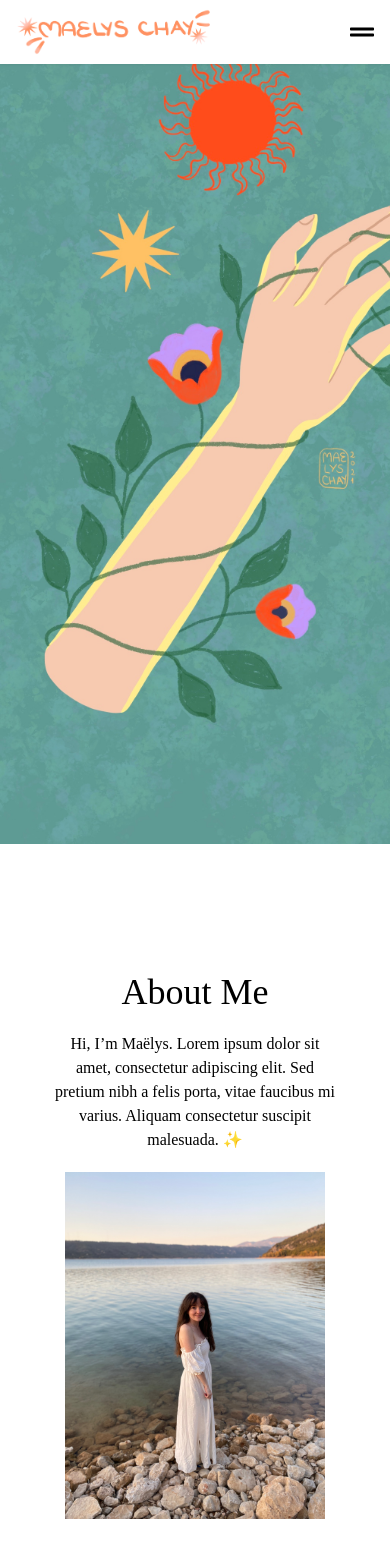
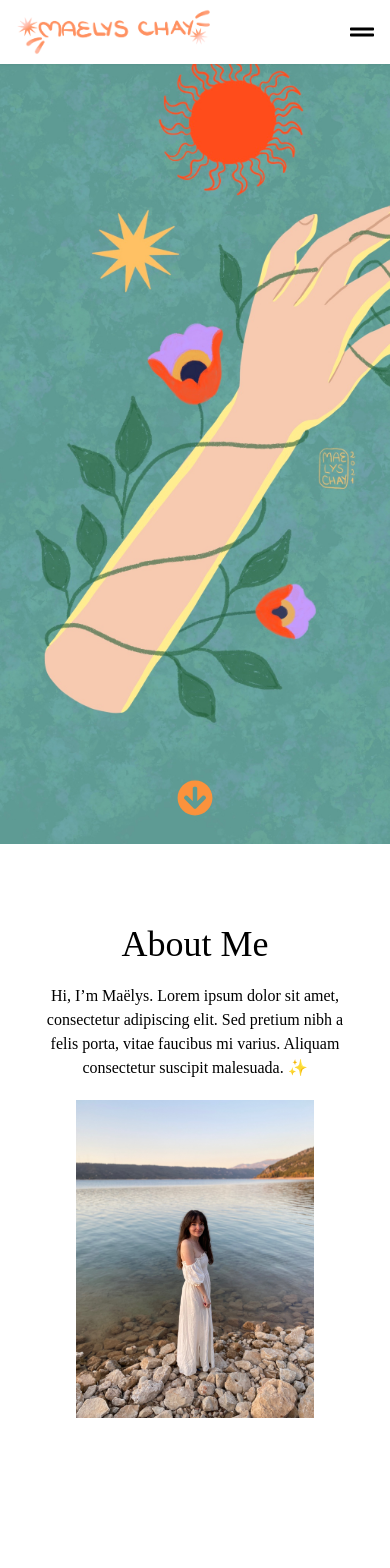
Before and after one commit to philsmithies/maelys_portfolio, a Next.js app in the folder web/: page / in a window 390 px wide. Shown: the top 1568 px of the page. Built offline with nearby package versions, Linux system fonts and the light colour scheme.

Commit message:
refactored scroll to element

```diff
--- /dev/null
+++ b/web/components/ScrollDownButton.jsx
@@ -0,0 +1,24 @@
+import { useState } from "react";
+import { FaArrowCircleDown } from "react-icons/fa";
+
+const ScrollButton = ({ reference }) => {
+  const [scrollButtonVisible, setScrollButtonVisible] = useState(true);
+
+  const executeScroll = () => {
+    reference.current.scrollIntoView({ behavior: "smooth", block: "start" });
+    setScrollButtonVisible(false);
+  };
+
+  return (
+    <button className="self-end">
+      <FaArrowCircleDown
+        className={`mb-5 h-9 w-9 animate-bounce fill-orange-400 transition-all duration-500 ease-in-out ${
+          scrollButtonVisible ? "flex" : "hidden"
+        }`}
+        onClick={executeScroll}
+      />
+    </button>
+  );
+};
+
+export default ScrollButton;
--- a/web/pages/index.jsx
+++ b/web/pages/index.jsx
@@ -1,12 +1,13 @@
 import ImageMasonary from "../components/ImageMasonary";
-import Image from "next/image";
 import ContactForm from "../components/ContactForm";
-import Link from "next/link";
-import { useState, useEffect } from "react";
+import { useState, useEffect, useRef } from "react";
 import { motion, useViewportScroll } from "framer-motion";
-import { FaArrowCircleUp } from "react-icons/fa";
+import { FaArrowCircleUp, FaArrowCircleDown } from "react-icons/fa";
+import ScrollDownButton from "../components/ScrollDownButton";
 
 const Index = () => {
+  const aboutRef = useRef(null);
+
   const image7 = "/images/portfolio7.jpg";
   const image8 = "/images/portfolio8.jpg";
   const image9 = "/images/portfolio9.jpg";
@@ -58,9 +59,15 @@ const Index = () => {
   return (
     <>
       <div className="flex flex-col">
-        <div className="top-[200px] mx-auto h-screen w-full bg-[url('/images/portfolio8.jpg')] bg-cover" />
-        <div className="mb-20 mt-32 flex h-96 w-full flex-col items-center md:mt-20 md:flex-row md:px-36">
-          <div className="flex h-full w-10/12 flex-col items-center justify-center text-center md:w-3/6">
+        <div className="top-[200px] mx-auto flex h-screen w-full justify-center bg-[url('/images/portfolio8.jpg')] bg-cover">
+          <ScrollDownButton reference={aboutRef} />
+        </div>
+
+        <div
+          ref={aboutRef}
+          className="mx-auto mt-20 flex h-auto w-11/12 flex-col items-center justify-center md:flex-row md:px-36 "
+        >
+          <div className="mx-auto flex h-full max-w-sm flex-col items-center justify-center text-center md:w-3/6">
             <h1 className="text-4xl">About Me</h1>
             <p className="px-5 pt-5 text-base">
               Hi, I’m Maëlys. Lorem ipsum dolor sit amet, consectetur adipiscing
@@ -77,12 +84,12 @@ const Index = () => {
           </div>
         </div>
         <div className="my-40 mx-auto w-full">
-          <div className="mx-auto mt-52 max-w-6xl px-12 md:mt-0">
+          <div className="mx-auto  max-w-6xl px-12 md:mt-0">
             <h1 className="pb-10 text-center text-4xl">My Work</h1>
             <ImageMasonary images={images} />
           </div>
-          <div className="mx-auto flex max-w-4xl flex-col items-center justify-center pt-24 md:flex-row">
-            <div className="mx-auto flex h-60 w-4/12 flex-col justify-between self-start text-center md:mx-0 md:text-left">
+          <div className="mx-auto flex max-w-md flex-col items-center justify-center pt-24 lg:max-w-4xl lg:flex-row">
+            <div className="mx-auto flex h-60 w-6/12 flex-col justify-between self-start text-center lg:w-3/12 lg:text-left">
               <h1 className="pt-5 text-4xl">Get in Touch</h1>
               <div className="mb-20">
                 <a
```
